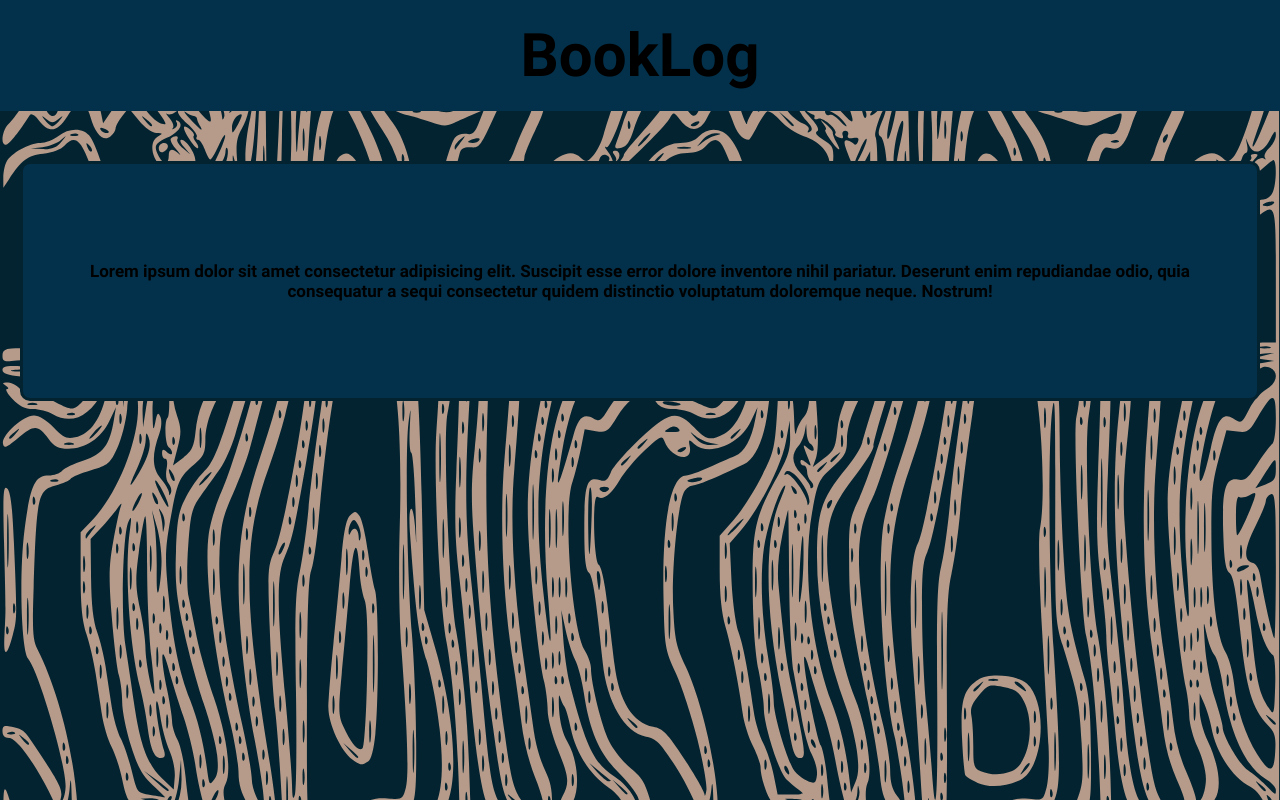
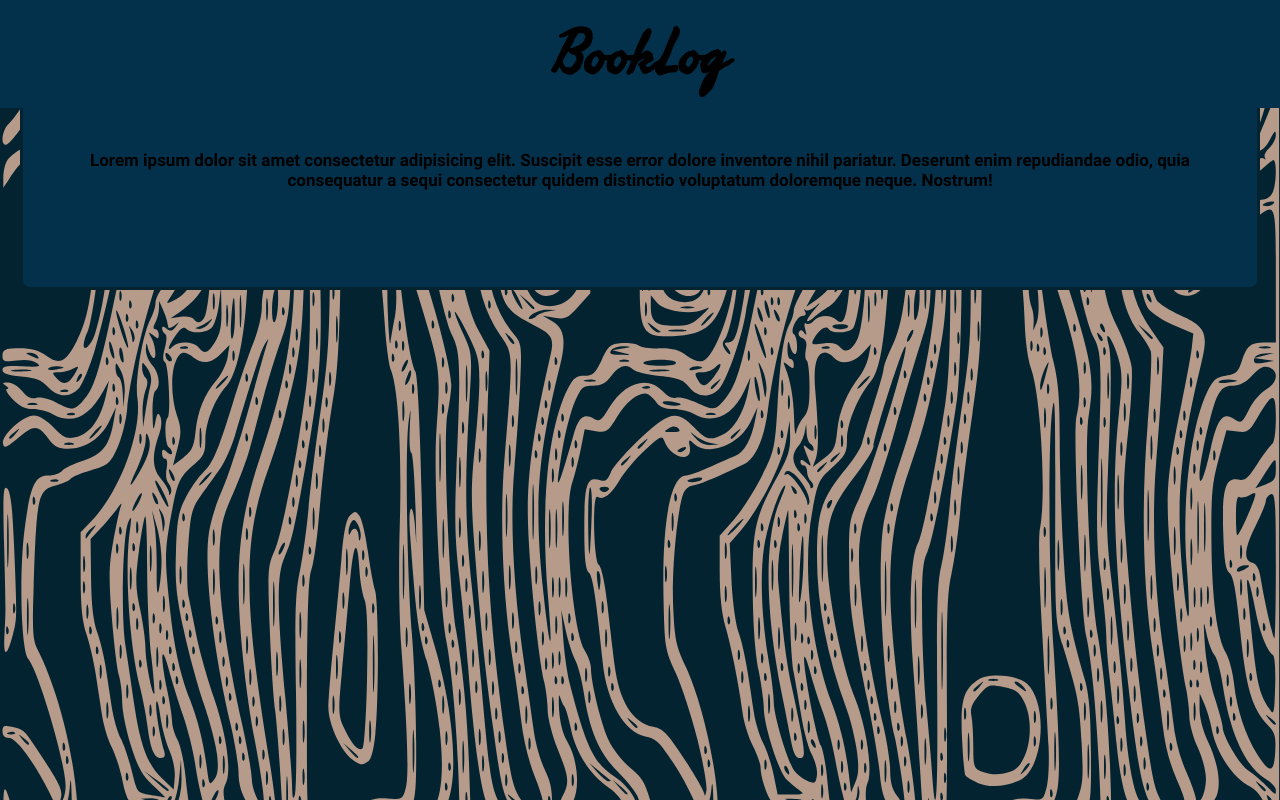
Before and after one commit to louisweiser/project_capstone, a Next.js app: page / in a window 1280 px wide. Built offline with nearby package versions, Linux system fonts and the light colour scheme.

Commit message:
add headline in quote

```diff
--- a/components/common/Heading/home.module.css
+++ b/components/common/Heading/home.module.css
@@ -2,19 +2,16 @@
   /*layout*/
   display: flex;
   justify-content: center;
-  position: relative;
+  position: fixed;
+  top: 0;
   /*dimension*/
   width: 100%;
-  padding: 20px;
+  padding: 0 20px;
   /*style*/
-  background-color: #03314b;
+  background: #03314b;
   font-size: 30px;
 }
 
-.position {
-  /*layout*/
-  position: absolute;
-  top: 4px;
-  right: 11px;
-  z-index: 10;
+.font {
+  font-family: "Fasthand";
 }
```
